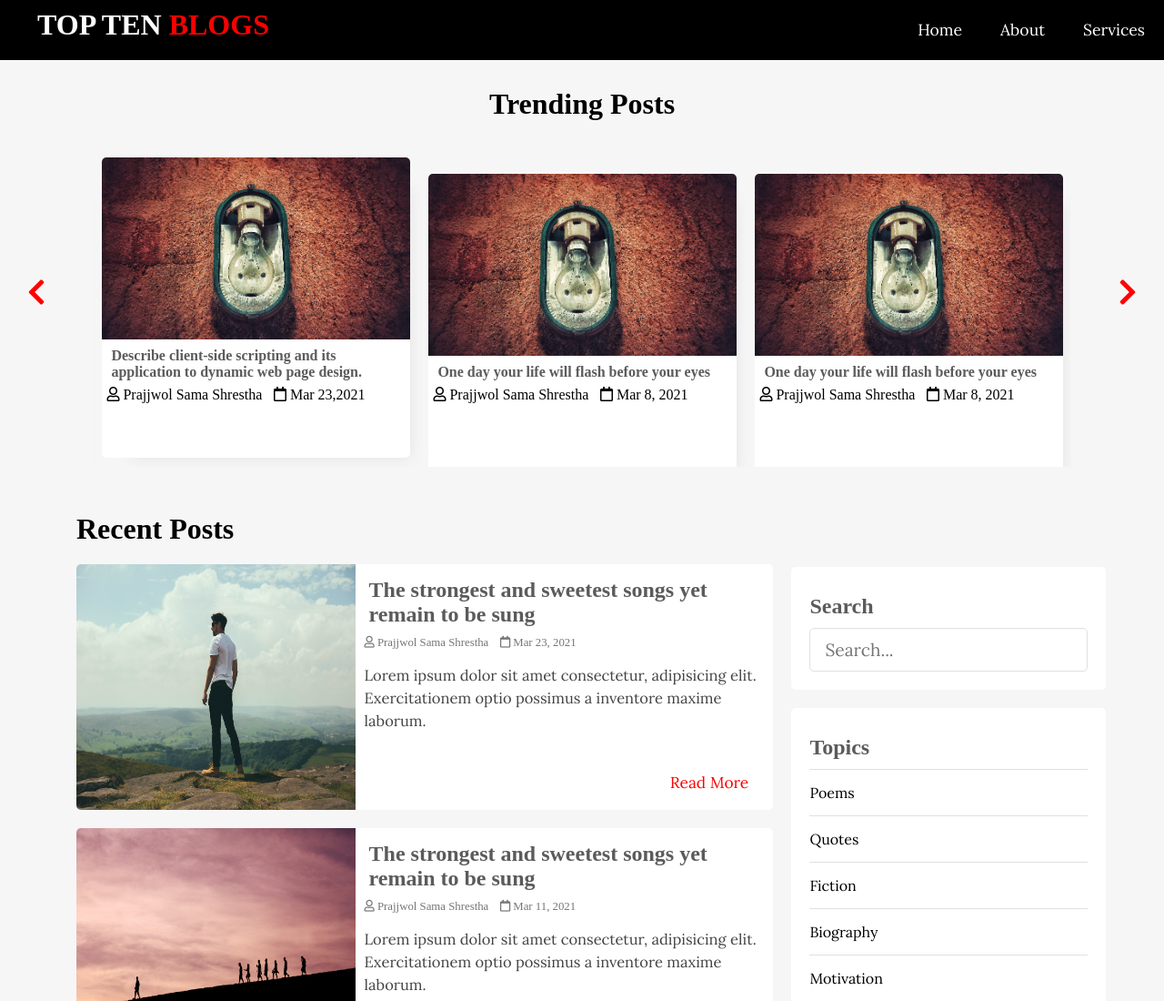
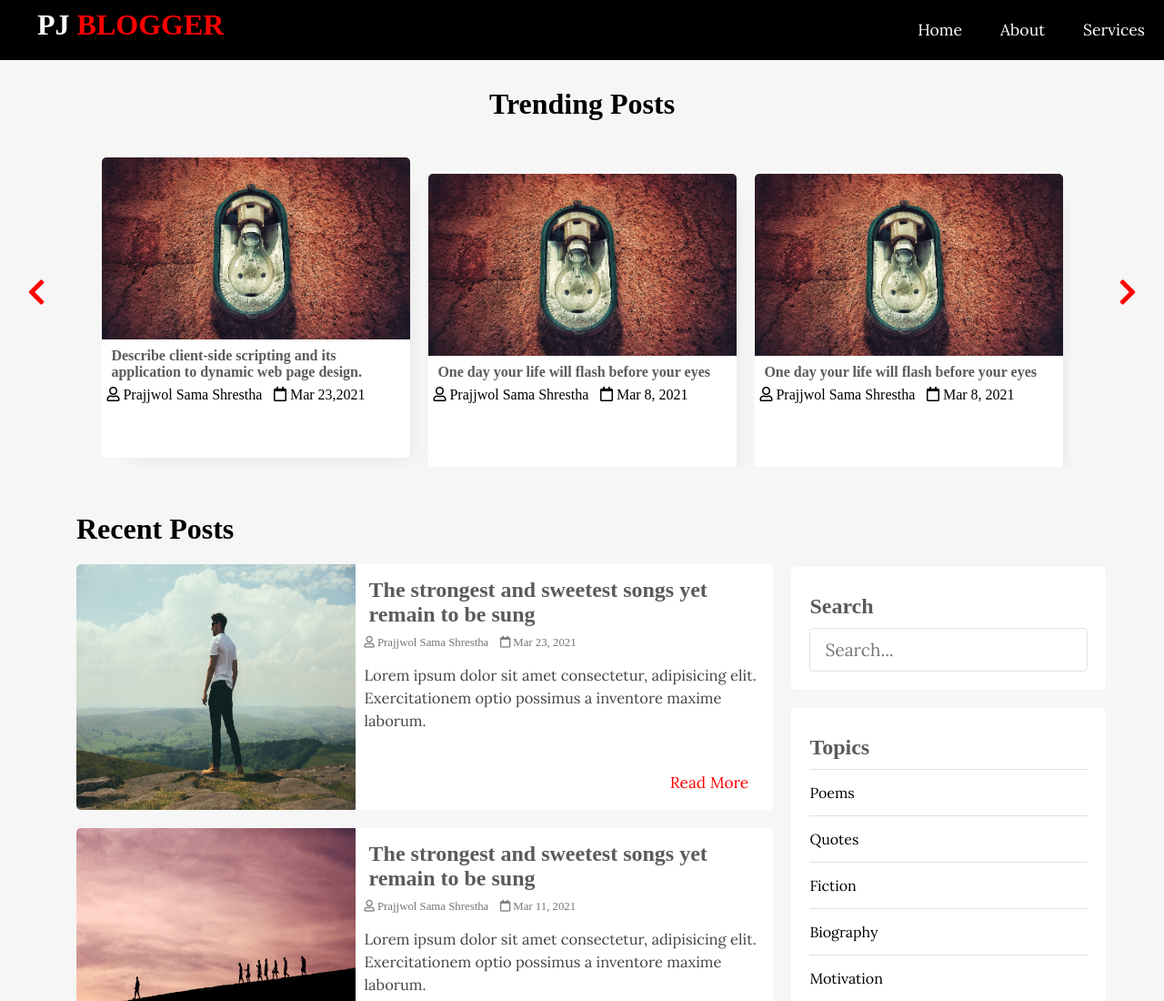
Before and after one commit to pjblogger/pjblogger.github.io, a plain HTML site: page index.html in a window 1280 px wide. Shown: the top 1100 px of the page at 91% size. Drawn offline with nearby package versions, Linux system fonts and the light colour scheme; a web font is replaced by a local one.

Commit message:
second commit

```diff
--- a/index.html
+++ b/index.html
@@ -20,13 +20,13 @@
   <script data-ad-client="ca-pub-5995091168206122" async src="https://pagead2.googlesyndication.com/pagead/js/adsbygoogle.js"></script>
 
 
-  <title>The World Of Ten</title>
+  <title>PJ Blogger</title>
 </head>
 
 <body>
   <header>
     <div class="logo">
-      <h1 class="logo-text"><a href="index.html">TOP TEN <span>BLOGS </span></a></h1>
+      <h1 class="logo-text"><a href="index.html">PJ <span>BLOGGER </span></a></h1>
     </div>
     <i class="fa fa-bars menu-toggle"></i>
     <ul class="nav">
```
